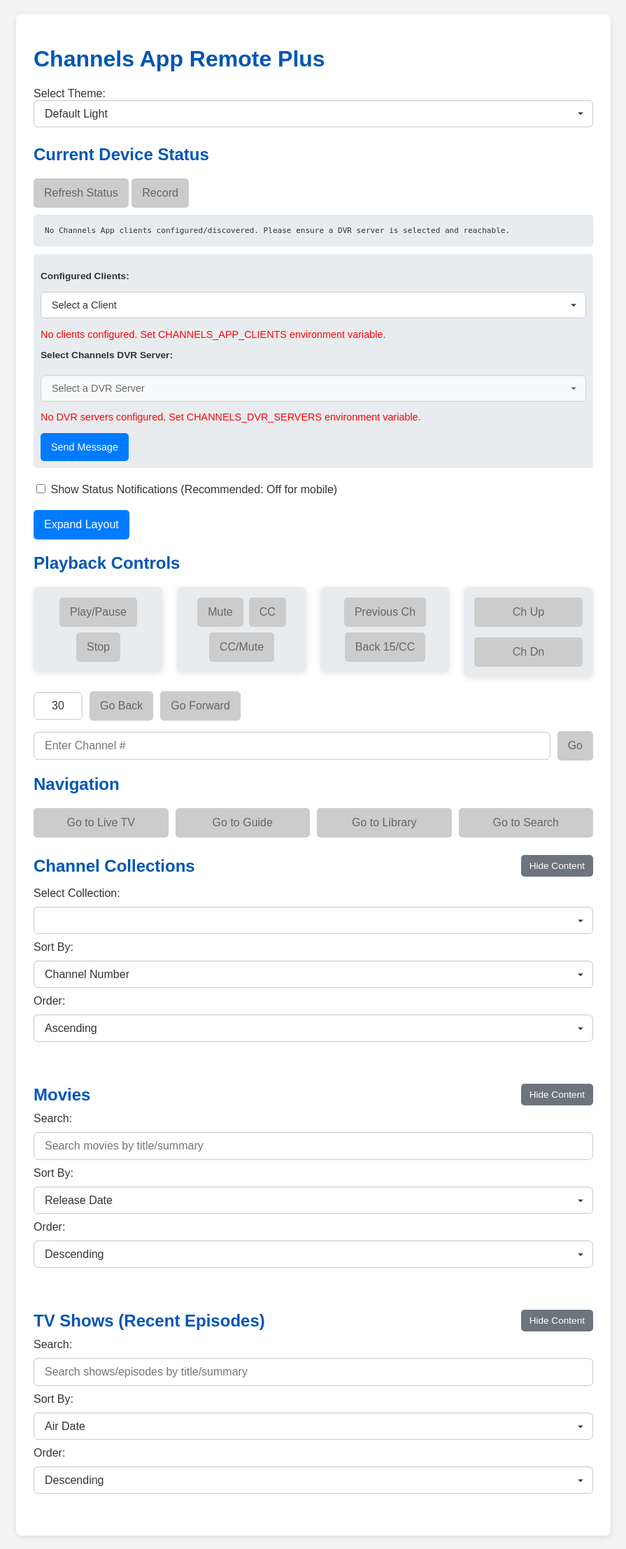
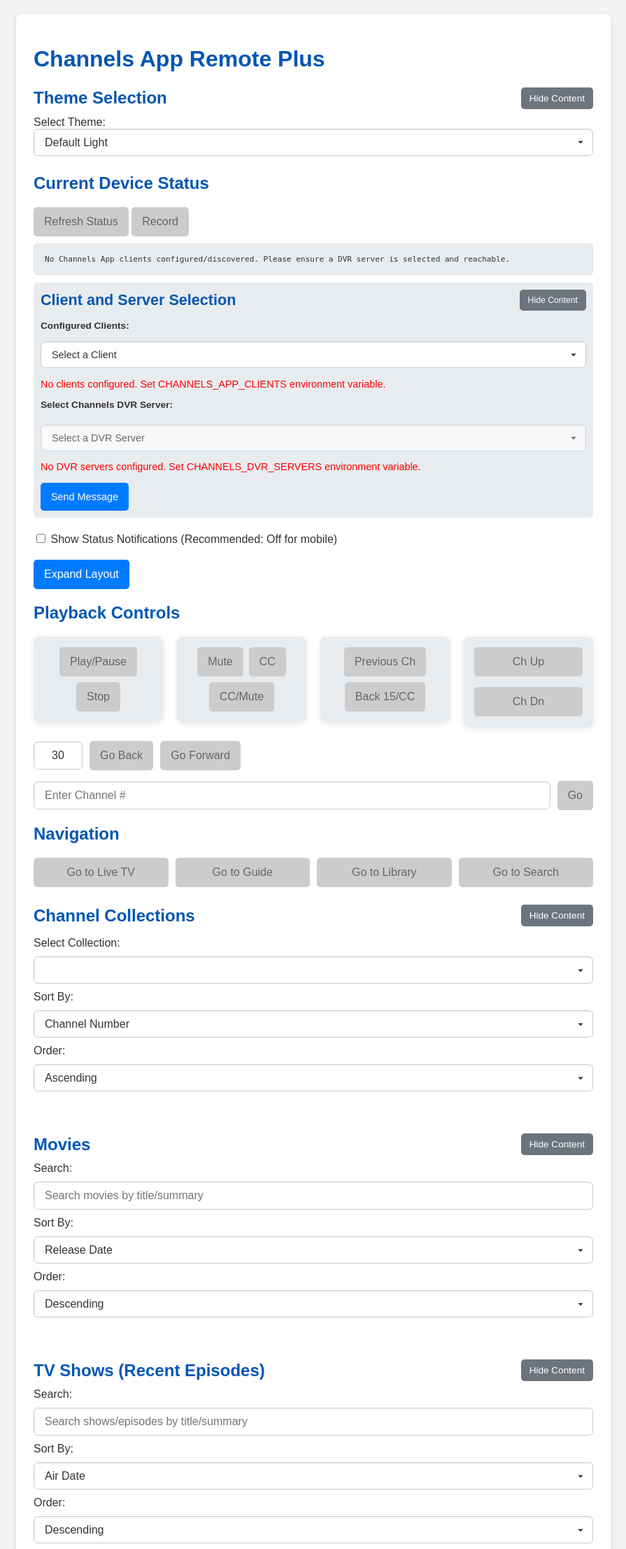
Before and after one commit to nuken/channels-app-remote-plus, a Flask app: page / in a window 1280 px wide. Shown: the top 2214 px of the page at 70% size, without its empty margins (192-1087 px from the left). Run offline with Flask 3, Linux system fonts and the light colour scheme; lists and menus that the app fills with data are empty.

Commit message:
Hide Part1

```diff
--- a/app/static/js/script.js
+++ b/app/static/js/script.js
@@ -275,6 +275,13 @@ document.addEventListener('DOMContentLoaded', async () => {
             }
         }, { once: true }); // Only run once to avoid multiple fetches on subsequent changes
     }
+
+    // Load and apply initial visibility states from localStorage
+    applyInitialSectionVisibility('theme-selection-content');
+    applyInitialSectionVisibility('client-server-selection-content'); // Corrected ID here
+    applyInitialSectionVisibility('movies-carousel-wrapper');
+    applyInitialSectionVisibility('episodes-carousel-wrapper');
+    applyInitialSectionVisibility('channel-collections-carousel-wrapper');
 });
 
 // Helper function to get full image URL, handling relative vs absolute paths
@@ -960,9 +967,9 @@ async function playRecording(recordingId) {
 
 function toggleSection(wrapperId, button) {
     const wrapperDiv = document.getElementById(wrapperId);
-    const currentDisplay = window.getComputedStyle(wrapperDiv).display;
+    const isHidden = window.getComputedStyle(wrapperDiv).display === 'none';
 
-    if (currentDisplay === 'none') {
+    if (isHidden) {
         wrapperDiv.style.display = 'block';
         button.textContent = 'Hide Content';
         const carouselDiv = wrapperDiv.querySelector('#movies-list, #episodes-list, #channel-collections-list');
@@ -971,7 +978,37 @@ function toggleSection(wrapperId, button) {
         wrapperDiv.style.display = 'none';
         button.textContent = 'Show Content';
     }
+    // Save the state to localStorage
+    localStorage.setItem(wrapperId + 'Visible', !isHidden);
 }
+
+function applyInitialSectionVisibility(wrapperId) { // Removed localStorageKey argument
+    const wrapperDiv = document.getElementById(wrapperId);
+    if (wrapperDiv) {
+        const localStorageKey = wrapperId + 'Visible'; // Generate key consistently
+        const savedState = localStorage.getItem(localStorageKey);
+
+        const parentSection = wrapperDiv.closest('div[id$="-section"]');
+        let toggleButton = null;
+        if (parentSection) {
+            toggleButton = parentSection.querySelector('.section-toggle-button');
+        }
+
+        // Default to visible if no state is saved or if savedState is 'true'
+        if (savedState === 'false') { // If explicitly saved as false (hidden)
+            wrapperDiv.style.display = 'none';
+            if (toggleButton) {
+                toggleButton.textContent = 'Show Content';
+            }
+        } else { // Default to visible or if explicitly saved as true
+            wrapperDiv.style.display = 'block';
+            if (toggleButton) {
+                toggleButton.textContent = 'Hide Content';
+            }
+        }
+    }
+}
+
 
 function scrollCarousel(carouselElement, direction) {
     // MODIFIED: Calculate scrollAmount dynamically based on the visible width of the carousel.
@@ -1259,7 +1296,7 @@ const displayChannelsInCollection = async (channelIdentifiers, isFavoritesCollec
                 const hasImage = !!imageUrl;
 
                 const imageHtml = `
-                    <div class="channel-card-image-container movie-card-image-container">
+                    <div class="channel-card-image-container">
                         <img src="${imageUrl}" alt="${item.Channel.Name}" class="main-image"
                              style="${hasImage ? '' : 'display: none;'}"
                              onerror="this.onerror=null; this.src='https://placehold.co/120x90/333/eee?text=No+Image';
@@ -1269,11 +1306,7 @@ const displayChannelsInCollection = async (channelIdentifiers, isFavoritesCollec
                         <div class="no-image-text"
                              style="${hasImage ? 'display: none;' : 'display: block;'}">No Image Available</div>
                     </div>
-                `;
-
-                card.innerHTML = `
-                    ${imageHtml}
-                    <div class="channel-card-content movie-card-content">
+                    <div class="channel-card-content">
                         <h3>${item.Channel.Name} (${item.Channel.Number})</h3>
                         <p class="episode-details">${item.Airings[0] ? item.Airings[0].Title : 'No Program Info'}</p>
                         ${item.Airings[0] && item.Airings[0].Summary ? `<p class="summary">${item.Airings[0].Summary}</p>` : ''}
--- a/app/templates/index.html
+++ b/app/templates/index.html
@@ -28,7 +28,12 @@
     <div class="container">
         <h1>Channels App Remote Plus</h1>
 
-        <div style="margin-bottom: 20px;">
+        <div id="theme-selection-section">
+            <div class="section-header">
+                <h2>Theme Selection</h2>
+                <button class="section-toggle-button" onclick="toggleSection('theme-selection-content', this)">Hide Content</button>
+            </div>
+            <div id="theme-selection-content">
                 <label for="theme-select" style="margin-right: 10px;">Select Theme:</label>
                 <select id="theme-select" onchange="applyTheme()">
                     <option value="default-light">Default Light</option>
@@ -37,6 +42,8 @@
                     <option value="dark-green">Dark (Green Buttons)</option>
                 </select>
             </div>
+        </div>
+
           <div class="status-section" style="margin-bottom: 10px;">
     <h2>Current Device Status</h2>
     <button class="control-button" onclick="getStatus()">Refresh Status</button>
@@ -46,7 +53,12 @@
     <pre id="status-display" style="margin-top: 10px;"></pre>
 </div>
 
-        <div class="config-info">
+        <div id="client-server-selection-section" class="config-info">
+            <div class="section-header">
+                <h2>Client and Server Selection</h2>
+                <button class="section-toggle-button" onclick="toggleSection('client-server-selection-content', this)">Hide Content</button>
+            </div>
+            <div id="client-server-selection-content">
                 <p><strong>Configured Clients:</strong></p>
                 <select id="client-select" onchange="selectClient()">
                     <option value="">Select a Client</option>
@@ -86,6 +98,7 @@
                         <textarea class="form-control" id="notificationBody" rows="3" placeholder="e.g. Dinners Ready"></textarea>
                     </div>
                     <button class="btn btn-success" id="sendNotificationBtn">Send</button>
+                </div>
             </div>
         </div>
 
```
Lines whose indentation alone changed are shown as unchanged.
